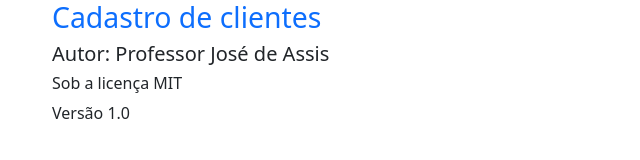
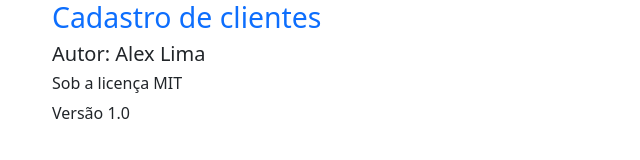
Before and after one commit to AlexsLima17/Cadastro-Clientes, an Electron app: page src/views/sobre.html in a window 800 px wide. Shown: the whole page, without its empty margins (0-640 px from the left). Drawn offline with Linux system fonts and the light colour scheme.

Commit message:
cadastro-cliente 17/04

```diff
--- a/src/views/sobre.html
+++ b/src/views/sobre.html
@@ -16,7 +16,7 @@
 <body>
     <div class="container">
         <h2 class="text-primary">Cadastro de clientes</h2>
-        <h5>Autor: Professor José de Assis</h5>
+        <h5>Autor: Alex Lima</h5>
         <h6>Sob a licença MIT</h6>
         <p>Versão 1.0</p>
     </div>
```
